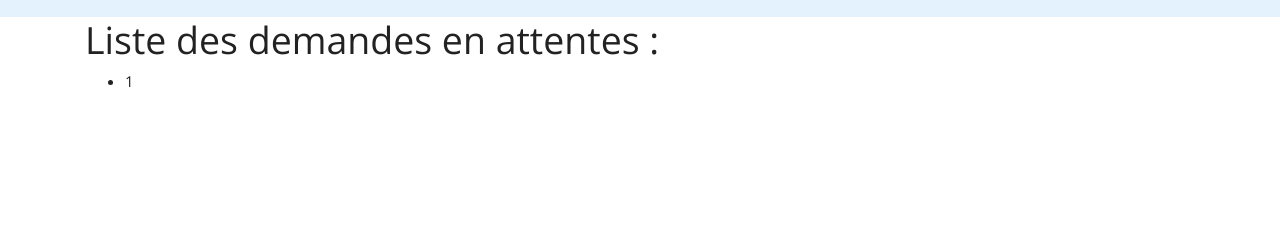
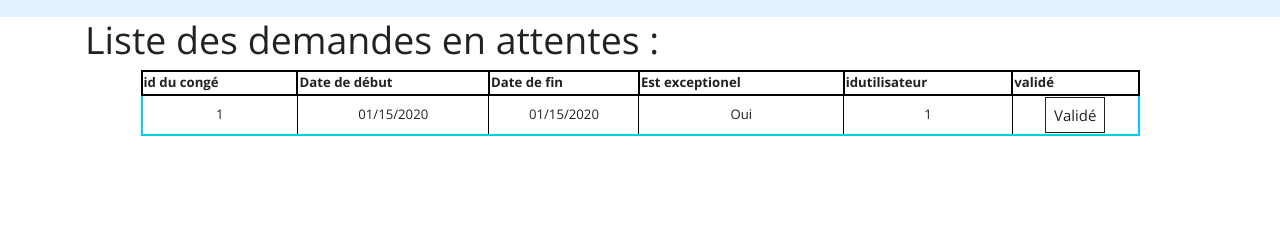
Before and after one commit to bboudou/GeopolV2, a Symfony app: template templates/admin/validation.html.twig in a window 1280 px wide. Shown: the part 68-300 px from the top of the page. Run offline with Twig, Linux system fonts and the light colour scheme; the template is opened without the code that fills it: most values are stand-ins (such as "Sample title", 1, 10 or a date in 2020); some libraries are stand-ins or nearby versions.

Commit message:
affichage validation + fonctionnalité validé

```diff
--- a/src/Controller/SecurityController.php
+++ b/src/Controller/SecurityController.php
@@ -16,7 +16,7 @@ class SecurityController extends AbstractController
     public function login(AuthenticationUtils $authenticationUtils, Session $session): Response
     {
         if ($this->getUser()) {
-            return $this->redirectToRoute('/');
+            return $this->redirectToRoute('home');
         }
 
         // get the login error if there is one
--- a/src/Controller/UtilisateurController.php
+++ b/src/Controller/UtilisateurController.php
@@ -47,7 +47,7 @@ class UtilisateurController extends AbstractController
             $entityManager = $this->getDoctrine()->getManager();
             $conges->setIdUtilisateur($utilisateur->getId());
             $conges->setValide(false);
-            $conges->setType(['exceptionel']);
+            $conges->setExceptionel(false);
             $entityManager->persist($conges);
             $entityManager->flush();
         }
--- a/templates/admin/validation.html.twig
+++ b/templates/admin/validation.html.twig
@@ -3,9 +3,41 @@
 {% block title %}Validation Congés{% endblock %}
 {% block body %}
     <h1>Liste des demandes en attentes : </h1>
-    <ul>
+    <table>
+        <tr>
+            <th>id du congé</th>
+            <th>Date de début</th>
+            <th>Date de fin</th>
+            <th>Est exceptionel</th>
+            <th>idutilisateur</th>
+            <th>validé</th>
+        </tr>
         {% for conge in conges %}
-            <li>{{ conge.idUtilisateur|e }}</li>
+            {% if (conge.valide==false) %}
+            <tr>
+                <td>{{ conge.id }}</td>
+                <td>{{ conge.dateDebut|date("m/d/Y") }}</td>
+                <td>{{ conge.dateFin|date("m/d/Y") }}</td>
+                <td>{% if(conge.exceptionel) %}Oui{% else %}Non{% endif %}</td>
+                <td>{{ conge.idUtilisateur }}</td>
+                <td><a href= "valideconge?idget={{ conge.id }}"><input type="button" value="Validé" class="btn btn-outline-dark" id="bouton-tableau"></a></td>
+            </tr>
+            {% endif %}
         {% endfor %}
-    </ul>
+    </table>
+    <style>
+        table{
+            margin : auto;
+            border-collapse:collapse;
+            border:2px solid rgb(0, 204, 255) ;
+            width:90%;
+        }
+        th{
+            border:2px solid black;
+        }
+        td{
+            border:1px solid black;
+            text-align: center;
+        }
+    </style>
 {% endblock %}
--- a/templates/base.html.twig
+++ b/templates/base.html.twig
@@ -29,7 +29,7 @@
             <a class="btn btn-secondary" href="{{ path('admin') }}">liste des utilisateurs</a>
             <a class="btn btn-secondary" href="{{ path('validation') }}">Validation congés</a>
         {% else %}
-            <a class="navbar-brand" href="{{ path('login') }}">Accueil</a>
+            <a class="navbar-brand" href="{{ path('home') }}">Accueil</a>
             <a class="btn btn-primary" href="{{ path('conges') }}">Demande Congés</a>
         {% endif %}
         <div>
--- a/templates/utilisateur/conges.html.twig
+++ b/templates/utilisateur/conges.html.twig
@@ -4,6 +4,7 @@
 
 {% block body %}
     <h1 class="h3 mb-3 font-weight-normal">Veuillez remplir le formulaire </h1>
+    {% form_theme form 'bootstrap_4_layout.html.twig' %}
     {{ form_start(form, {'attr': {'id': 'new_conges'}}) }}
         <label for="inputDateDebut">Date de début</label>
         {{ form_widget(form.dateDebut) }}
@@ -11,6 +12,9 @@
         {{ form_widget(form.dateFin) }}
         <label for="inputDJ">Nombre de demi-journée</label>
         {{ form_widget(form.nbDemiJ) }}
+    {# <label for="inputExceptionel">Congé exceptionel</label>
+        {{ form_widget(form.exceptionel) }} #}
+
         <style>
             #boutton{margin: 10px}
         </style>
```
Also changed, not shown: migrations/Version20211216105844.php (added, +31 -0 lines), src/Controller/AdminController.php (+16 -0 lines), src/Entity/Conges.php (+17 -17 lines), public/images/logo.svg (renamed from src/images/logo.jpeg), src/images/logo.svg (deleted).
